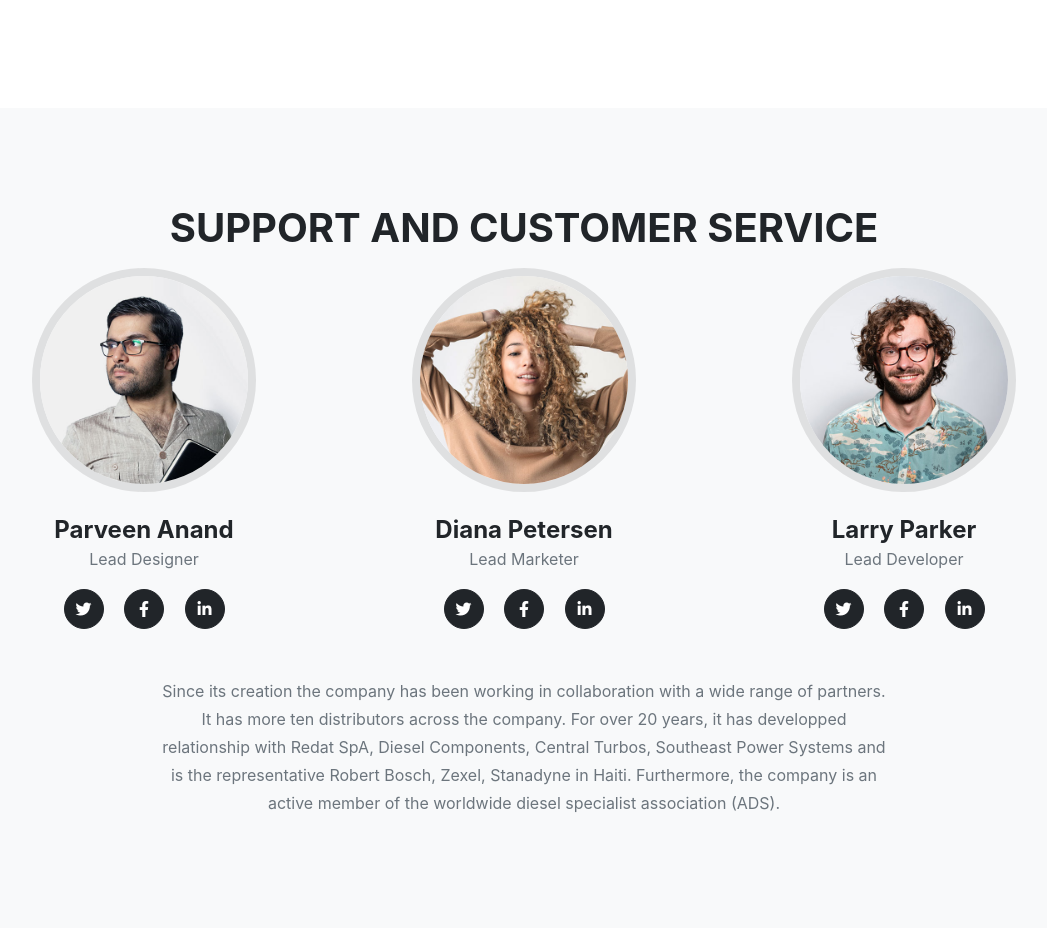
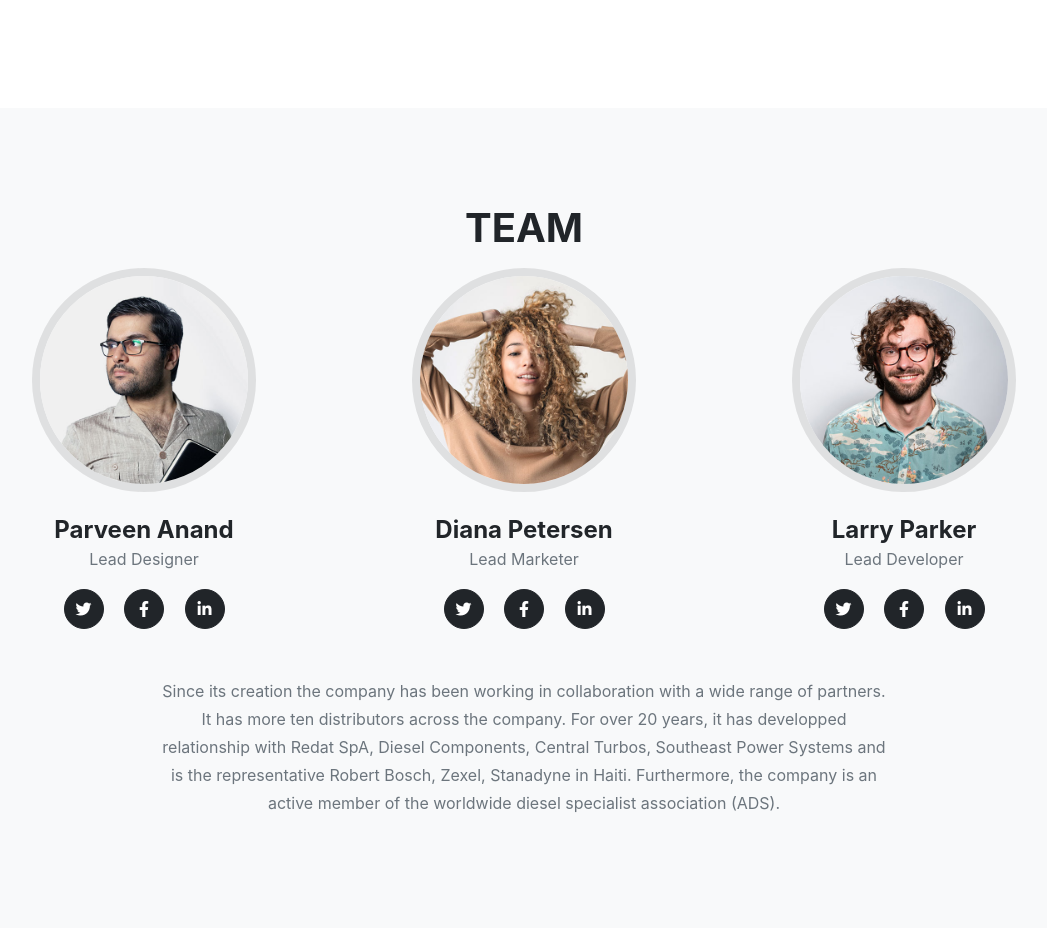
Before and after one commit to JHANAGUSTAVE/DilsaProject, a Django app: template templates/home.html in a window 1280 px wide. Shown: the part 3131-4059 px from the top of the page, without its empty margins (116-1163 px from the left). Run offline with Django 3.2, Linux system fonts and the light colour scheme; the template is opened without the code that fills it, so the values that code supplies are empty; some libraries are stand-ins or nearby versions.

Commit message:
Translations #2

```diff
--- a/templates/components/products.html
+++ b/templates/components/products.html
@@ -22,7 +22,7 @@
 				<div class="modal fade" id="productModal{{product.id}}" tabindex="-1" role="dialog" aria-hidden="true">
 					<div class="modal-dialog">
 						<div class="modal-content">
-							<div class="close-modal" data-dismiss="modal"><img height="15" src="{% static '/img/close-icon.svg' %}" alt="Close modal" /></div>
+							<div class="close-modal" data-dismiss="modal"><img height="15" src="{% static '/img/close-icon.svg' %}" alt="{% trans 'Close modal' %}" /></div>
 							<div class="container">
 								<div class="row justify-content-center">
 									<div class="col-lg-8">
@@ -36,7 +36,7 @@
 											{% if product.categories.all %}
 											<ul class="list-inline">
 												<li>
-													<strong>Categories:</strong>
+													<strong>{% trans 'Categories' %}:</strong>
 													{% for cat in product.categories.all %}{{cat.name}}{% if not forloop.last %}, {% endif %}{% endfor %}
 												</li>
 											</ul>
--- a/templates/components/promotions.html
+++ b/templates/components/promotions.html
@@ -19,11 +19,11 @@
 			</div>
 			<button class="carousel-control-prev" type="button" data-target="#promotionCarousel" data-slide="prev">
 				<span class="carousel-control-prev-icon" aria-hidden="true"></span>
-				<span class="visually-hidden">Previous</span>
+				<span class="visually-hidden">{% trans 'Previous' %}</span>
 			</button>
 			<button class="carousel-control-next" type="button" data-target="#promotionCarousel" data-slide="next">
 				<span class="carousel-control-next-icon" aria-hidden="true"></span>
-				<span class="visually-hidden">Next</span>
+				<span class="visually-hidden">{% trans 'Next' %}</span>
 			</button>
 		</div>
 	</div>
--- a/templates/components/services.html
+++ b/templates/components/services.html
@@ -13,7 +13,7 @@
 			</div>
 			<div class="col-md-4">
 				<img height="170px" width="170px" class="rounded-circle" src="{% static 'img/services/IMG-01.jpg' %}" alt="alt" />
-				<h4 class="my-3">Research and development</h4>
+				<h4 class="my-3">{% trans 'Research and development' %}</h4>
 				<p class="text-muted">{% blocktrans %}Highest standard of performance in delivering services is one of the key of success of the company. PIS keeps an open eye on the latest development of the latest technologies and equipment available worldwide in the field of diesel systems.{% endblocktrans %}</p>
 			</div>
 			<div class="col-md-4">
--- a/templates/components/team.html
+++ b/templates/components/team.html
@@ -2,7 +2,7 @@
 <section class="page-section bg-light" id="team">
 	<div class="container">
 		<div class="text-center">
-			<h2 class="section-heading text-uppercase">Support and customer service</h2>
+			<h2 class="section-heading text-uppercase">{% trans 'Team' %}</h2>
 		</div>
 		<div class="row">
 			<div class="col-lg-4">
```
Also changed, not shown: locale/fr/LC_MESSAGES/django.po, 1 other file.
